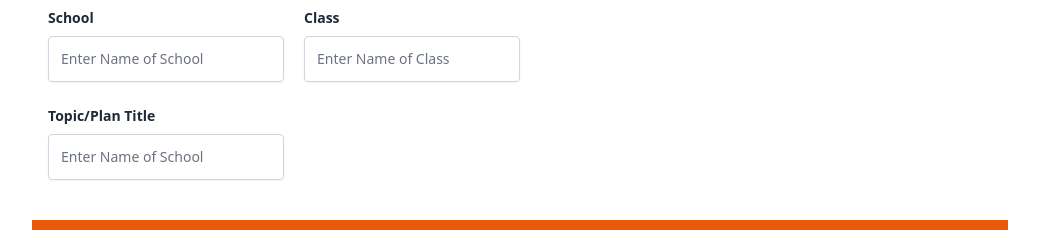
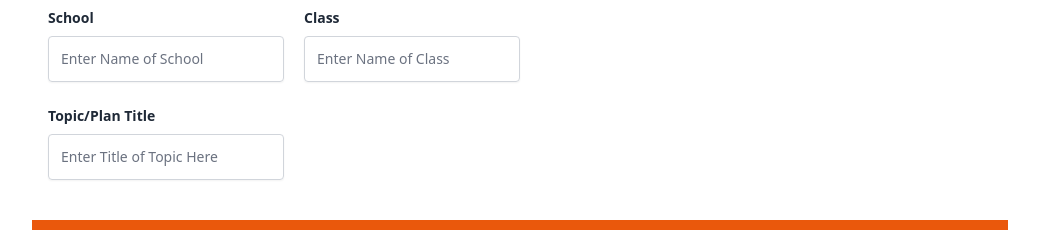
Before and after one commit to titan-65/vue3-teacher-evaluation, a Vue app: page / in a window 1280 px wide. Shown: the part 860-1090 px from the top of the page, without its empty margins (120-1159 px from the left). Built offline with nearby package versions, Linux system fonts and the light colour scheme.

Commit message:
update EvalForm

```diff
--- a/src/components/features/forms/EvaluationFormOne.vue
+++ b/src/components/features/forms/EvaluationFormOne.vue
@@ -579,7 +579,7 @@ const handleSubmit = () => {
                     name="topicName"
                     required
                     class="border border-gray-300 dark:border-gray-700 pl-3 py-3 shadow-sm bg-transparent rounded text-sm focus:outline-none focus:border-indigo-700 placeholder-gray-500 text-gray-500 dark:text-gray-400"
-                    placeholder="Enter Name of School"
+                    placeholder="Enter Title of Topic Here"
                   />
                 </div>
               </form>
```
